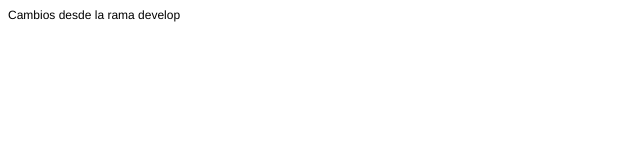
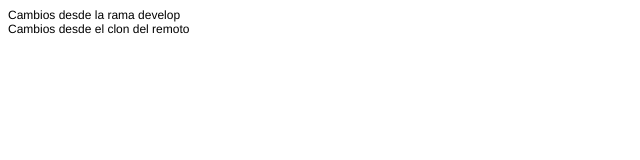
Before and after one commit to RaquelAlvarez23/prueba3, a plain HTML site: page index.html in a window 1280 px wide. Shown: the whole page, without its empty margins (0-640 px from the left). Drawn offline with Linux system fonts and the light colour scheme.

Commit message:
cambios desde el clon del remoto, rama develop

```diff
--- a/index.html
+++ b/index.html
@@ -7,10 +7,12 @@
   <meta name="Generator" content="Cocoa HTML Writer">
   <meta name="CocoaVersion" content="2299.5">
   <style type="text/css">
-    p.p1 {margin: 0.0px 0.0px 0.0px 0.0px; font: 12.0px Helvetica}
+    p.p1 {margin: 0.0px 0.0px 0.0px 0.0px; font: 12.0px Helvetica; -webkit-text-stroke: #000000}
+    span.s1 {font-kerning: none}
   </style>
 </head>
 <body>
-<p class="p1">Cambios desde la rama develop</p>
+<p class="p1"><span class="s1">Cambios desde la rama develop</span></p>
+<p class="p1"><span class="s1">Cambios desde el clon del remoto</span></p>
 </body>
 </html>
```
